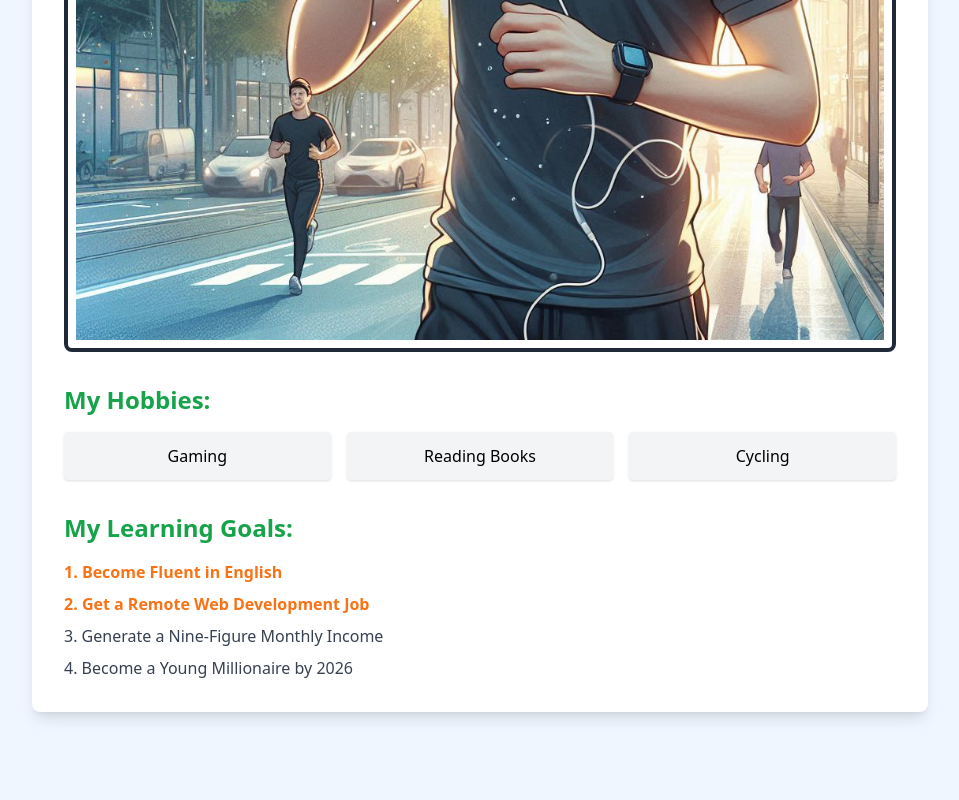
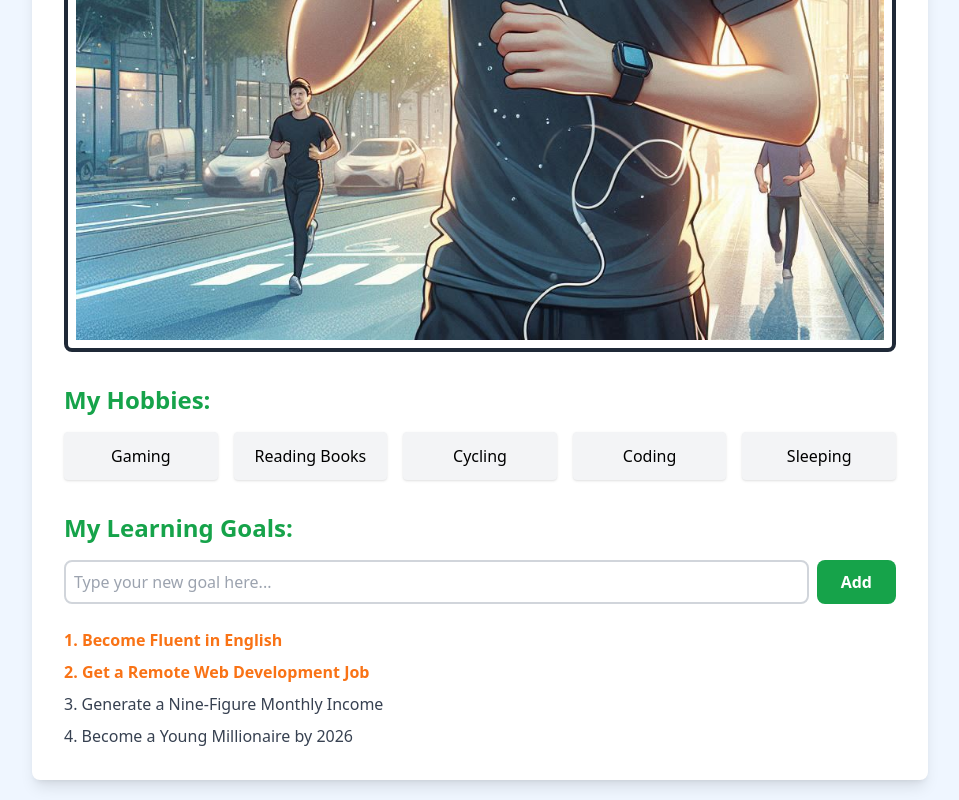
Before and after one commit to irsyad-aulia/First-WebProject, a plain HTML site: page index.html in a window 1280 px wide. Shown: the part 716-1516 px from the top of the page, without its empty margins (160-1119 px from the left). Before the commit the page ends 1448 px from the top, so only its background shows below. Drawn offline with nearby package versions, Linux system fonts and the light colour scheme.

Commit message:
feat: Complete interactive goal tracker with working DOM logic

```diff
--- a/app.js
+++ b/app.js
@@ -1,3 +1,42 @@
-console.log("Hello there! 👋");
-console.log("I created this website using HTML, Tailwind CSS, and JavaScript.");
-console.log("Let's connect on LinkedIn!");
+const hobiSaya = ["Gaming", "Reading Books", "Cycling", "Coding", "Sleeping"];
+const wadahHobi = document.getElementById("daftar-hobi");
+for (let hobi of hobiSaya) {
+    let itemBaru = document.createElement("li");
+    itemBaru.textContent = hobi;
+    itemBaru.className = "bg-gray-100 p-3 rounded shadow text-center w-full hover:bg-green-100 cursor-pointer";
+    wadahHobi.appendChild(itemBaru);
+}
+
+const targetBelajar = [
+    {text: "Become Fluent in English", penting: true },
+    {text: "Get a Remote Web Development Job", penting: true },
+    {text: "Generate a Nine-Figure Monthly Income", penting: false },
+    {text: "Become a Young Millionaire by 2026", penting: false }
+];
+
+const wadahTarget = document.getElementById("daftar-target");
+for (let target of targetBelajar) {
+    let itemTarget = document.createElement("li");
+    itemTarget.textContent = target.text;
+    if (target.penting) {
+        itemTarget.className = "font-bold text-orange-500";
+    }
+    wadahTarget.appendChild(itemTarget);
+}
+
+const inputGoal = document.getElementById("input-goal");
+const tombolAdd = document.getElementById("tombol-add");
+const daftarTarget = document.getElementById("daftar-target");
+function tambahTargetBaru() {
+    const isiText = inputGoal.value;
+    if (isiText === "") {
+        alert("Please type a goal first!");
+        return;
+    }
+    const itemBaru = document.createElement("li");
+    itemBaru.textContent = isiText;
+    itemBaru.className = "font-bold text-blue-600";
+    daftarTarget.appendChild(itemBaru);
+    inputGoal.value ="";
+}
+tombolAdd.addEventListener("click", tambahTargetBaru);
--- a/index.html
+++ b/index.html
@@ -23,18 +23,25 @@
     <img id="foto-profil" src="/images/profile-image.jpg" alt="A man drinking water after a run in the city" class="w-full h-auto border-4 border-gray-800 p-2 rounded-lg mb-8">
 
     <h2 class="text-2xl font-bold text-green-600 mb-4">My Hobbies:</h2>
-    <ul class="flex flex-col md:flex-row gap-4 mb-8">
-      <li class="bg-gray-100 p-3 rounded shadow text-center w-full">Gaming</li>
-      <li class="bg-gray-100 p-3 rounded shadow text-center w-full">Reading Books</li>
-      <li class="bg-gray-100 p-3 rounded shadow text-center w-full">Cycling</li>
+    <ul id="daftar-hobi" class="flex flex-col md:flex-row gap-4 mb-8">
     </ul>
 
     <h2 class="text-2xl font-bold text-green-600 mb-4">My Learning Goals:</h2>
-    <ol class="list-decimal list-inside space-y-2 text-gray-700">
-      <li class="font-bold text-orange-500">Become Fluent in English</li>
-      <li class="font-bold text-orange-500">Get a Remote Web Development Job</li>
-      <li>Generate a Nine-Figure Monthly Income</li>
-      <li>Become a Young Millionaire by 2026</li>
+   <div class="flex gap-2 mb-6">
+      <input
+        id="input-goal"
+        type="text"
+        placeholder="Type your new goal here..."
+        class="w-full border-2 border-gray-300 p-2 rounded-lg focus:outline-none focus:border-green-500"
+      >
+      <button
+        id="tombol-add"
+        class="bg-green-600 text-white font-bold px-6 py-2 rounded-lg hover:bg-green-700 transition"
+        >
+           Add
+        </button>
+      </div>
+    <ol id="daftar-target" class="list-decimal list-inside space-y-2 text-gray-700">
     </ol>
   </div>
   <script src="app.js"></script>
```
